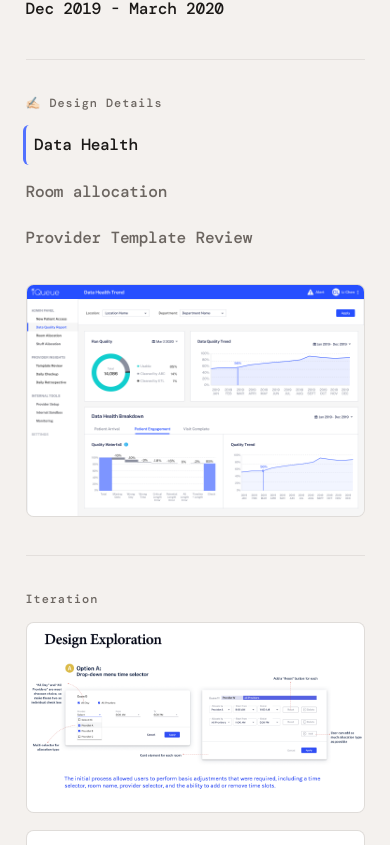
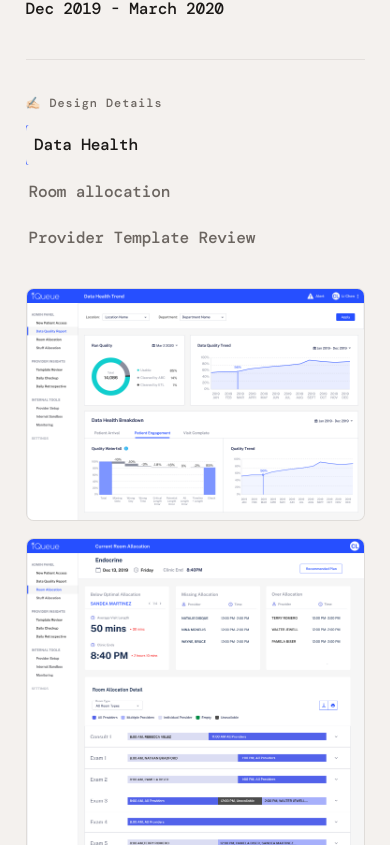
Before and after one commit to chenlichenli/my-portfolio, a React (Vite) app: page /iqueue-for-clinics in a window 390 px wide. Shown: the part 1239-2084 px from the top of the page. Built offline with nearby package versions, Linux system fonts and the light colour scheme; a web font is replaced by a local one.

Commit message:
feat: integrate CaseStudyDesignDetails component into HubOnlineOrderingCaseStudy and IQueueForClinicsCaseStudy for enhanced design presentation and user interaction

```diff
--- /dev/null
+++ b/src/components/CaseStudyDesignDetails.tsx
@@ -0,0 +1,135 @@
+import { useCallback, useLayoutEffect, useRef, useState } from 'react'
+
+export type CaseStudyDesignSlide = {
+  id: string
+  title: string
+  file: string
+  imageAlt: string
+}
+
+type CaseStudyDesignDetailsProps = {
+  slides: readonly CaseStudyDesignSlide[]
+  getSrc: (file: string) => string
+  /** Unique prefix for nav / figure ids (e.g. `iqueue`, `hub-ordering`). */
+  idPrefix: string
+  /** Must match the section `aria-labelledby` target. */
+  headingId: string
+}
+
+/**
+ * Stacked design screens: sticky nav; active label tracks scroll via one stable
+ * “scan line” (closest figure center) + rAF — avoids IntersectionObserver threshold flicker.
+ */
+export function CaseStudyDesignDetails({
+  slides,
+  getSrc,
+  idPrefix,
+  headingId,
+}: CaseStudyDesignDetailsProps) {
+  const [activeIndex, setActiveIndex] = useState(0)
+  const figureRefs = useRef<(HTMLElement | null)[]>([])
+
+  const setFigureRef = useCallback((index: number) => (el: HTMLElement | null) => {
+    figureRefs.current[index] = el
+  }, [])
+
+  const slideKey = slides.map((s) => s.id).join(',')
+
+  useLayoutEffect(() => {
+    const getFigures = () =>
+      slides
+        .map((_, i) => figureRefs.current[i])
+        .filter((el): el is HTMLElement => el !== null && el !== undefined)
+
+    /** Horizontal line in the viewport; whichever figure center is closest wins (single, stable index). */
+    const SCAN_RATIO = 0.38
+
+    let rafId = 0
+
+    const tick = () => {
+      rafId = 0
+      const figures = getFigures()
+      if (figures.length !== slides.length) return
+
+      const lineY = window.innerHeight * SCAN_RATIO
+      let best = 0
+      let bestDist = Number.POSITIVE_INFINITY
+      for (let i = 0; i < figures.length; i++) {
+        const r = figures[i].getBoundingClientRect()
+        const centerY = (r.top + r.bottom) / 2
+        const dist = Math.abs(centerY - lineY)
+        if (dist < bestDist) {
+          bestDist = dist
+          best = i
+        }
+      }
+
+      setActiveIndex((prev) => (prev === best ? prev : best))
+    }
+
+    const scheduleTick = () => {
+      if (rafId) cancelAnimationFrame(rafId)
+      rafId = requestAnimationFrame(tick)
+    }
+
+    tick()
+    window.addEventListener('scroll', scheduleTick, { passive: true })
+    window.addEventListener('resize', scheduleTick, { passive: true })
+
+    return () => {
+      window.removeEventListener('scroll', scheduleTick)
+      window.removeEventListener('resize', scheduleTick)
+      if (rafId) cancelAnimationFrame(rafId)
+    }
+  }, [slideKey, slides.length])
+
+  const scrollToFigure = useCallback((index: number) => {
+    figureRefs.current[index]?.scrollIntoView({ behavior: 'smooth', block: 'start' })
+  }, [])
+
+  return (
+    <section className="case-iqueue-design" aria-labelledby={headingId}>
+      <h2 id={headingId} className="case-tempus-intro-heading">
+        ✍🏻 Design Details
+      </h2>
+      <div className="case-iqueue-design-layout case-iqueue-design-layout--spy">
+        <nav className="case-iqueue-design-titles" aria-label="Design detail sections">
+          {slides.map((slide, index) => (
+            <button
+              key={slide.id}
+              type="button"
+              aria-current={activeIndex === index ? 'true' : undefined}
+              id={`${idPrefix}-nav-${slide.id}`}
+              className={
+                activeIndex === index
+                  ? 'case-iqueue-design-tab case-iqueue-design-tab--active'
+                  : 'case-iqueue-design-tab'
+              }
+              onClick={() => scrollToFigure(index)}
+            >
+              {slide.title}
+            </button>
+          ))}
+        </nav>
+        <div className="case-iqueue-design-stack">
+          {slides.map((slide, index) => (
+            <figure
+              key={slide.id}
+              ref={setFigureRef(index)}
+              id={`${idPrefix}-figure-${slide.id}`}
+              className="case-iqueue-design-figure"
+              aria-labelledby={`${idPrefix}-nav-${slide.id}`}
+            >
+              <img
+                src={getSrc(slide.file)}
+                alt={slide.imageAlt}
+                loading={index === 0 ? 'eager' : 'lazy'}
+                decoding="async"
+              />
+            </figure>
+          ))}
+        </div>
+      </div>
+    </section>
+  )
+}
--- a/src/pages/HubOnlineOrderingCaseStudy.tsx
+++ b/src/pages/HubOnlineOrderingCaseStudy.tsx
@@ -1,5 +1,7 @@
 import type { ReactNode } from 'react'
+import { CaseStudyDesignDetails } from '../components/CaseStudyDesignDetails'
 import './TempusOneCaseStudy.css'
+import './IQueueForClinicsCaseStudy.css'
 
 const TAGS = ['Enterprise UX', 'Scalability', 'Healthcare'] as const
 
@@ -10,6 +12,33 @@ const INTRO =
   'Oncology NGS testing is central to Tempus, but the ordering experience was complex and frustrating due to varying test requirements. As the business grew, adding new tests made the order form harder to maintain, challenging the goal of increasing order volume. I helped redesign a scalable order form and integrate the new xG Test.'
 
 const TEAM = ['2 Product Designers', '1 Product Manager', '6 Engineers'] as const
+
+const HUB_ORDERING_DESIGN_DIR = 'Online Ordering'
+
+function hubOrderingDesignSrc(file: string) {
+  return `/${encodeURI(`${HUB_ORDERING_DESIGN_DIR}/${file}`)}`
+}
+
+const HUB_DESIGN_DETAIL_SLIDES = [
+  {
+    id: 'test-selection',
+    title: 'Test selection',
+    file: 'Test Selection.png',
+    imageAlt: 'Test selection step in Hub online ordering',
+  },
+  {
+    id: 'existing-patient-autofill',
+    title: 'Existing patient auto fill',
+    file: 'Existing Patient Auto Fill.png',
+    imageAlt: 'Existing patient auto fill in Hub online ordering',
+  },
+  {
+    id: 'confirmation-page',
+    title: 'Confirmation page',
+    file: 'Confirmation Page.png',
+    imageAlt: 'Order confirmation page in Hub online ordering',
+  },
+] as const
 
 const IMPACT_METRICS: { id: string; content: ReactNode }[] = [
   {
@@ -81,6 +110,13 @@ export function HubOnlineOrderingCaseStudy() {
         </div>
       </section>
 
+      <CaseStudyDesignDetails
+        slides={HUB_DESIGN_DETAIL_SLIDES}
+        getSrc={hubOrderingDesignSrc}
+        idPrefix="hub-ordering"
+        headingId="case-hub-ordering-design-heading"
+      />
+
       <section className="case-tempus-impact" aria-labelledby="case-hub-ordering-impact-heading">
         <h2 id="case-hub-ordering-impact-heading" className="case-tempus-intro-heading">
           🎉 Impact
--- a/src/pages/IQueueForClinicsCaseStudy.css
+++ b/src/pages/IQueueForClinicsCaseStudy.css
@@ -23,6 +23,38 @@
   }
 }
 
+/* Scroll-spy layout: all figures stacked; sticky nav; active label tracks scroll */
+.case-iqueue-design-layout--spy .case-iqueue-design-titles {
+  position: sticky;
+  top: clamp(4.25rem, 11vh, 5.75rem);
+  align-self: start;
+  max-height: calc(100dvh - 6.5rem);
+  overflow-y: auto;
+  padding-bottom: 0.25rem;
+}
+
+.case-iqueue-design-stack {
+  display: flex;
+  flex-direction: column;
+  gap: clamp(1rem, 2.5vw, 1.35rem);
+  min-width: 0;
+}
+
+.case-iqueue-design-figure {
+  margin: 0;
+  border-radius: 0.45rem;
+  border: 1px solid var(--border);
+  overflow: hidden;
+  background: color-mix(in srgb, var(--border) 22%, var(--bg));
+  scroll-margin-top: clamp(4.5rem, 12vh, 6.5rem);
+}
+
+.case-iqueue-design-figure img {
+  display: block;
+  width: 100%;
+  height: auto;
+}
+
 .case-iqueue-design-titles {
   display: flex;
   flex-direction: column;
@@ -41,6 +73,8 @@
   padding: 0.55rem 0.65rem 0.55rem 0;
   border: none;
   border-radius: 0.35rem;
+  border-left: 3px solid transparent;
+  margin-left: 0;
   background: transparent;
   font: inherit;
   font-size: clamp(0.95rem, 1.25vw, 1.05rem);
@@ -50,7 +84,12 @@
   text-align: left;
   color: var(--text-muted);
   cursor: pointer;
-  transition: color 0.15s ease, background 0.15s ease;
+  transition:
+    color 0.28s ease,
+    background 0.28s ease,
+    border-color 0.28s ease,
+    padding-left 0.24s ease,
+    margin-left 0.24s ease;
 }
 
 .case-iqueue-design-tab:hover {
@@ -66,7 +105,7 @@
 .case-iqueue-design-tab--active {
   color: var(--text-heading);
   font-weight: 600;
-  border-left: 3px solid var(--accent);
+  border-left-color: var(--accent);
   padding-left: 0.5rem;
   margin-left: -3px;
 }
--- a/src/pages/IQueueForClinicsCaseStudy.tsx
+++ b/src/pages/IQueueForClinicsCaseStudy.tsx
@@ -1,4 +1,4 @@
-import { useState } from 'react'
+import { CaseStudyDesignDetails } from '../components/CaseStudyDesignDetails'
 import './TempusOneCaseStudy.css'
 import './IQueueForClinicsCaseStudy.css'
 
@@ -92,9 +92,6 @@ const KEY_TAKEAWAYS = [
 ] as const
 
 export function IQueueForClinicsCaseStudy() {
-  const [activeDetailIndex, setActiveDetailIndex] = useState(0)
-  const activeSlide = DESIGN_DETAIL_SLIDES[activeDetailIndex]
-
   return (
     <article className="case-tempus" aria-label="iQueue for Clinics case study">
       <header className="case-tempus-hero">
@@ -134,46 +131,12 @@ export function IQueueForClinicsCaseStudy() {
         </div>
       </section>
 
-      <section className="case-iqueue-design" aria-labelledby="case-iqueue-design-heading">
-        <h2 id="case-iqueue-design-heading" className="case-tempus-intro-heading">
-          ✍🏻 Design Details
-        </h2>
-        <div className="case-iqueue-design-layout">
-          <div className="case-iqueue-design-titles" role="tablist" aria-label="Design detail views">
-            {DESIGN_DETAIL_SLIDES.map((slide, index) => (
-              <button
-                key={slide.id}
-                type="button"
-                role="tab"
-                id={`case-iqueue-tab-${slide.id}`}
-                aria-selected={activeDetailIndex === index}
-                aria-controls="case-iqueue-design-panel"
-                className={
-                  activeDetailIndex === index
-                    ? 'case-iqueue-design-tab case-iqueue-design-tab--active'
-                    : 'case-iqueue-design-tab'
-                }
-                onClick={() => setActiveDetailIndex(index)}
-              >
-                {slide.title}
-              </button>
-            ))}
-          </div>
-          <div
-            id="case-iqueue-design-panel"
-            role="tabpanel"
-            aria-labelledby={`case-iqueue-tab-${activeSlide.id}`}
-            className="case-iqueue-design-panel"
-          >
-            <img
-              key={activeSlide.id}
-              src={designImageSrc(activeSlide.file)}
-              alt={activeSlide.imageAlt}
-              decoding="async"
-            />
-          </div>
-        </div>
-      </section>
+      <CaseStudyDesignDetails
+        slides={DESIGN_DETAIL_SLIDES}
+        getSrc={designImageSrc}
+        idPrefix="iqueue"
+        headingId="case-iqueue-design-heading"
+      />
 
       <section className="case-iqueue-iterations" aria-labelledby="case-iqueue-iterations-heading">
         <h2 id="case-iqueue-iterations-heading" className="case-tempus-intro-heading">
```
